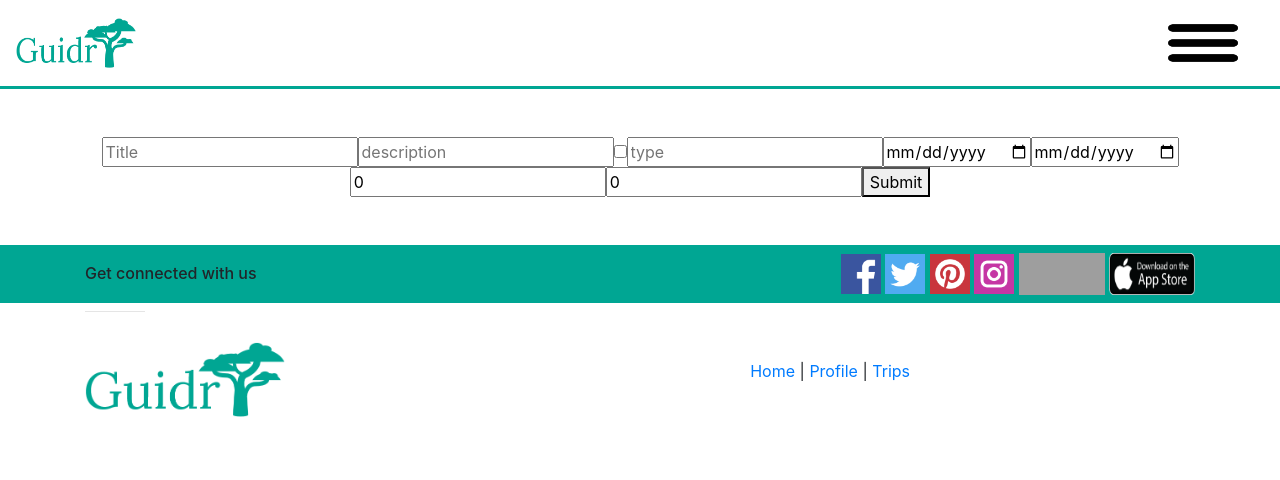
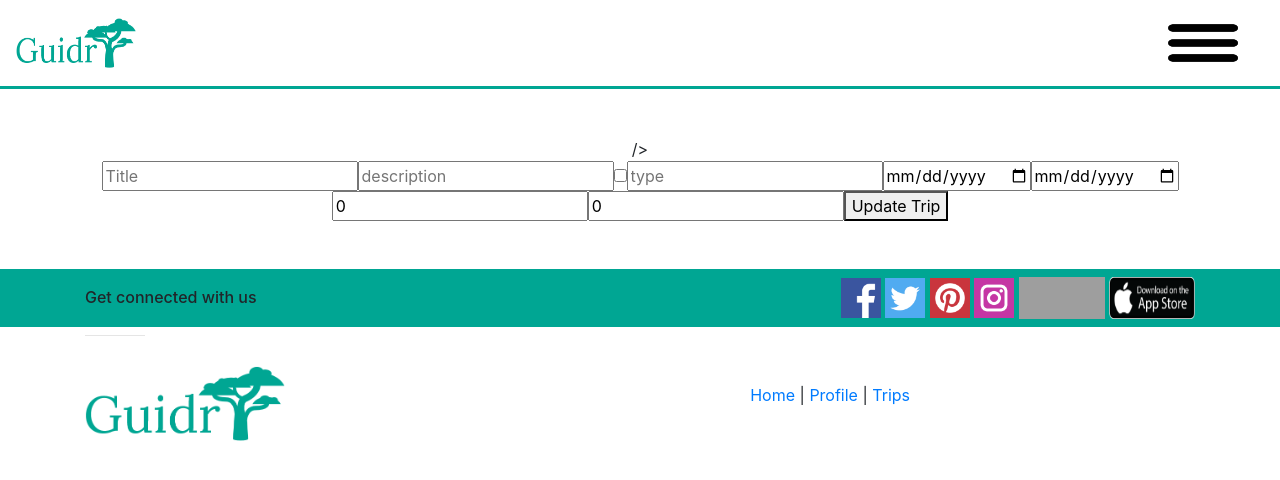
Before and after one commit to PT-Build-Week-Guidr/Front-end, a React (Create React App) app in the folder guidr/: page /trips/edit in a window 1280 px wide. Shown: the top 480 px of the page. Built offline with nearby package versions, Linux system fonts and the light colour scheme; grey boxes are pictures that could not be loaded.

Commit message:
getting update to work

```diff
--- a/guidr/src/App.js
+++ b/guidr/src/App.js
@@ -13,6 +13,8 @@ import TravelPage from './components/travelpage.js';
 import SignUp from "./API/newUserForm";
 import Login from './API/login.js';
 import MyEditTrip from './components/tripedit.js';
+import UpdateTrips from "./API/updateTrips";
+// import MyInnerForm from "./components/WelcomePage";
 
 function App() {
   return (
@@ -35,6 +37,13 @@ function App() {
             <ProfilePage
 
               {...props}
+            />
+          }
+          />
+               <Route exact path="/addTrip" render={props =>
+            <Profile
+              {...props}
+
             />
           }
           />
@@ -61,19 +70,19 @@ function App() {
               />
             }
             />
-            <Route exact path="/trips/" render={props =>
+            <Route exact path="/trips" render={props =>
               <TravelPage
                 {...props}
 
               />
             }
             />
-               <Route exact path="/trips/new" render={props =>
+               {/* <Route exact path="/trips/new" render={props =>
             <Profile
               {...props}
 
             />
-          }
+          } */}
           />
             <Route exact path="/users/:id/trips" render={props =>
               <ProfilePage
@@ -81,27 +90,27 @@ function App() {
               />
             }
             />
-            {/* <Route exact path="/trips/edit" render={props =>
+            <Route exact path="/trips/edit" render={props =>
               <UpdateTrips
                 {...props}
 
               />
             }
-            /> */}
-            <Route exact path="/trips/edit" render={props =>
+            />
+            <Route exact path="/users/:id/trips/edit" render={props =>
               <MyEditTrip
                 {...props}
 
               />
             }
             />
-            {/* <Route exact path="/trips/new" render={props =>
+            <Route exact path="/trips/new" render={props =>
               <MyTripNew
                 {...props}
 
                 />
               }
-              /> */}
+              />
           </PrivateRoute>
         </Switch>
         <br />
--- a/guidr/src/components/WelcomePage.js
+++ b/guidr/src/components/WelcomePage.js
@@ -64,7 +64,6 @@ const MyInnerForm = props => {
             <br />
             <p>Don't have an account? Click here to create one:</p>
             <Button color="success" tag={Link} to='/signUp'>Sign Up</Button>{' '}
-
         </section>
     );
 }
@@ -73,20 +72,15 @@ const EnchancedForm = withFormik({
         username: username || "",
         password: password || "",
     }),
-
     validationSchema: Yup.object().shape({
         username: Yup.string()
             .max(20, 'Username must be shorter than 20 symbools')
             .required('Username is required!'),
-
         password: Yup.string()
             .min(2, 'Invalid Password')
             .max(10, 'Password must be shorter than 10 symbols')
             .required('Password is required!'),
     })
-
 })(MyInnerForm);
-
 const WelcomePage = connect()(EnchancedForm);
-
 export default WelcomePage;
--- a/guidr/src/components/tripedit.js
+++ b/guidr/src/components/tripedit.js
@@ -100,7 +100,7 @@ const MyEditTrip = props => {
           name="duration_days"
           placeholder="duration_days"
         />
-        <button type="submit" tag={Link} to="/trips/">Submit</button>
+        <button type="submit" tag={Link} to="/trips">Submit</button>
       </form>
     </div>
   );
```
